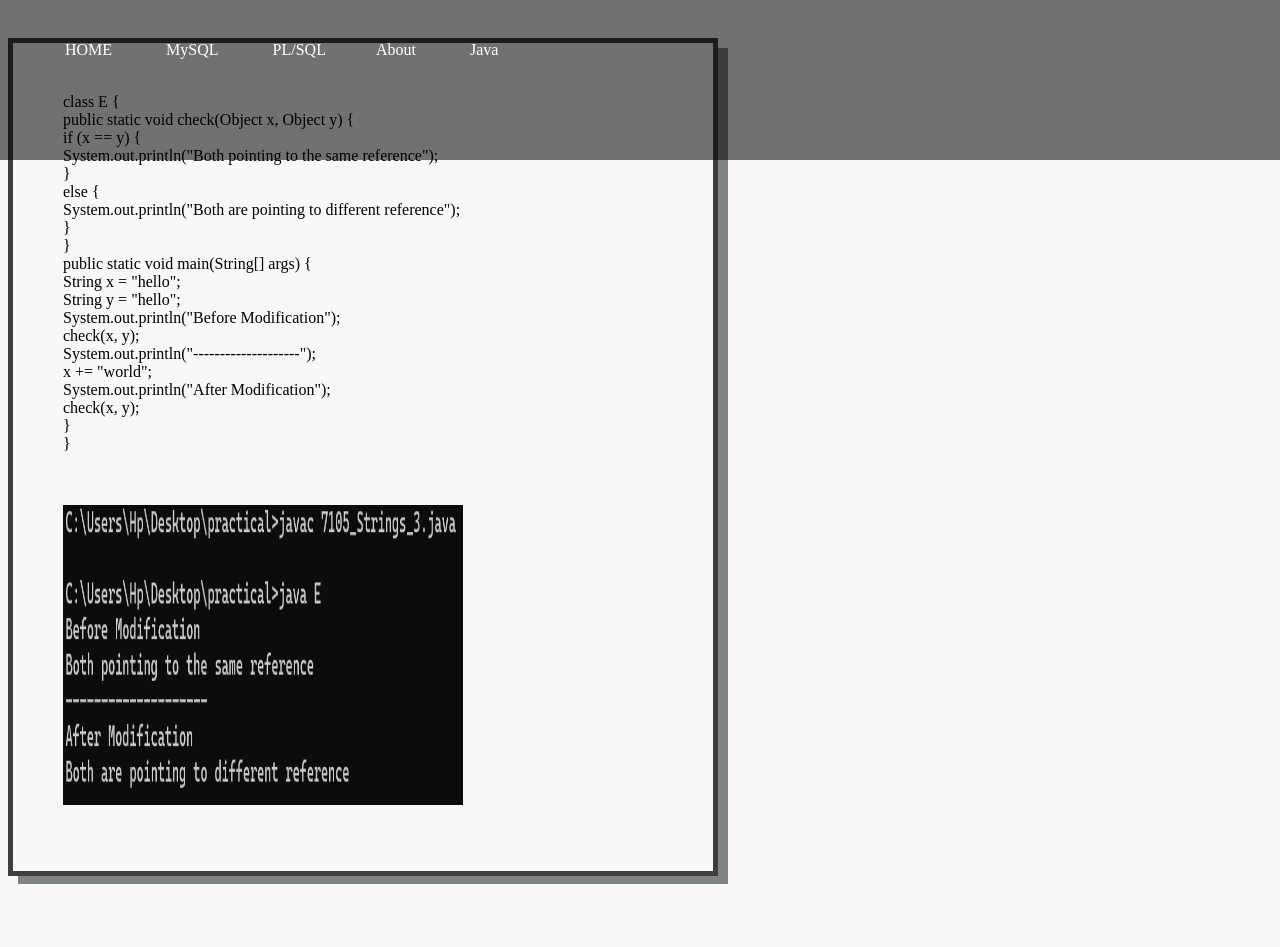
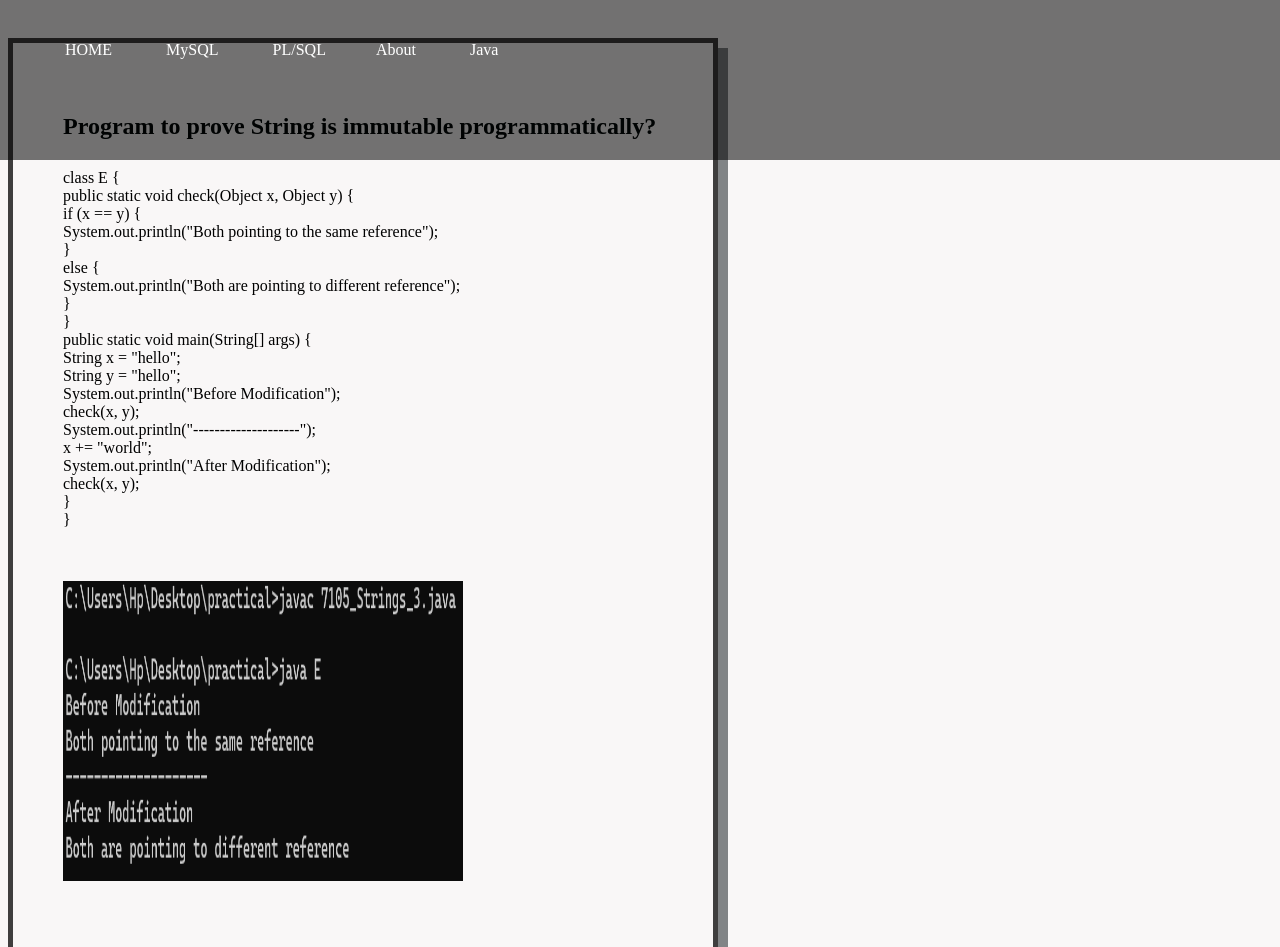
Before and after one commit to kbhavneet03/sql.dbms, a plain HTML site: page file7.html in a window 1280 px wide. Shown: the top 947 px of the page. Before the commit the page ends 884 px from the top, so only its background shows below. Drawn offline with Linux system fonts and the light colour scheme.

Commit message:
Update file7.html

```diff
--- a/file7.html
+++ b/file7.html
@@ -110,6 +110,7 @@ h1 {
   </div>
 
       <div class="col-sm-12">
+          <h2>Program to prove String is immutable programmatically?</h2>
         class E {  <br>
             public static void check(Object x, Object y) {  <br>
                 if (x == y) {  <br>
```
